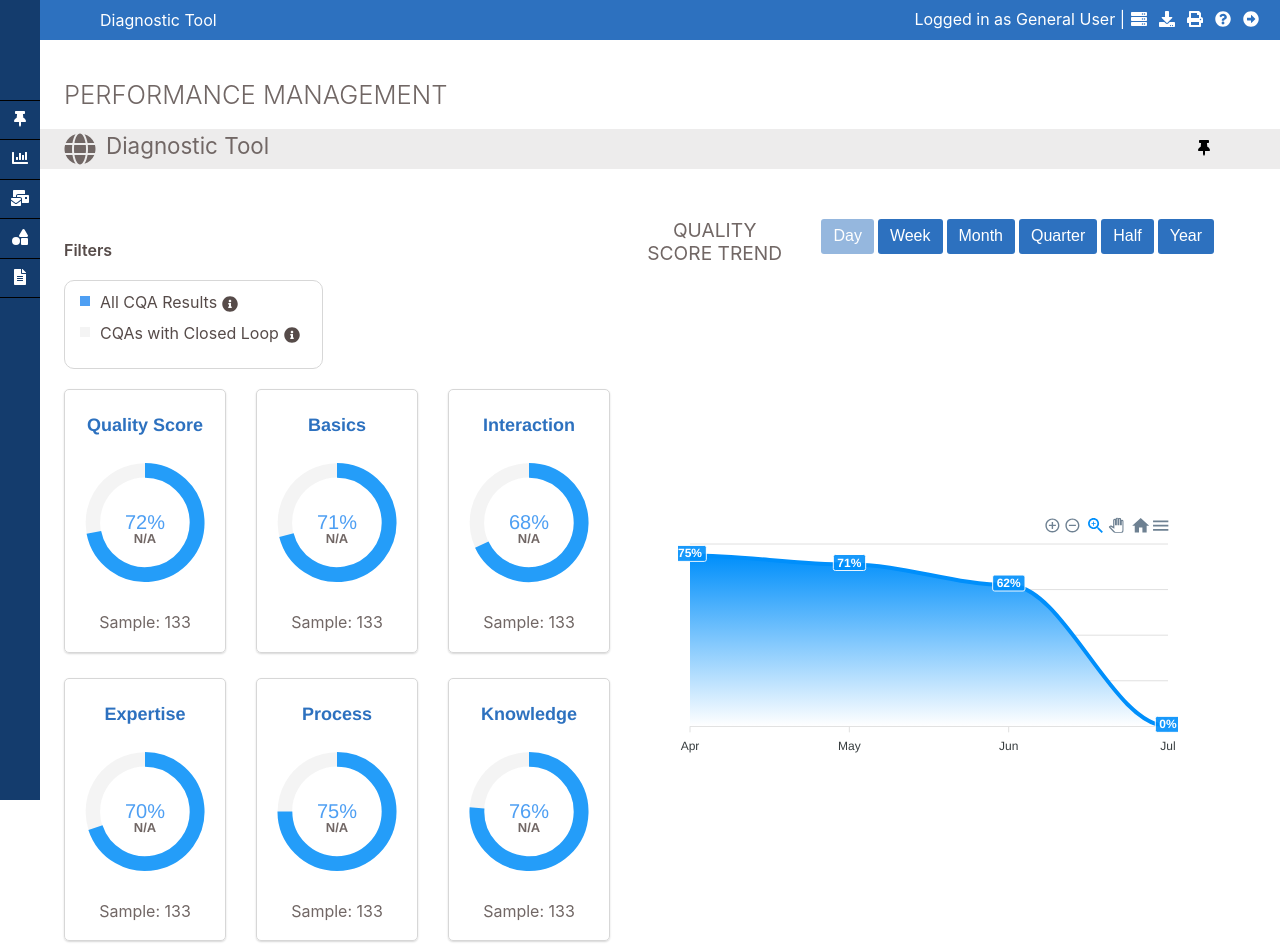
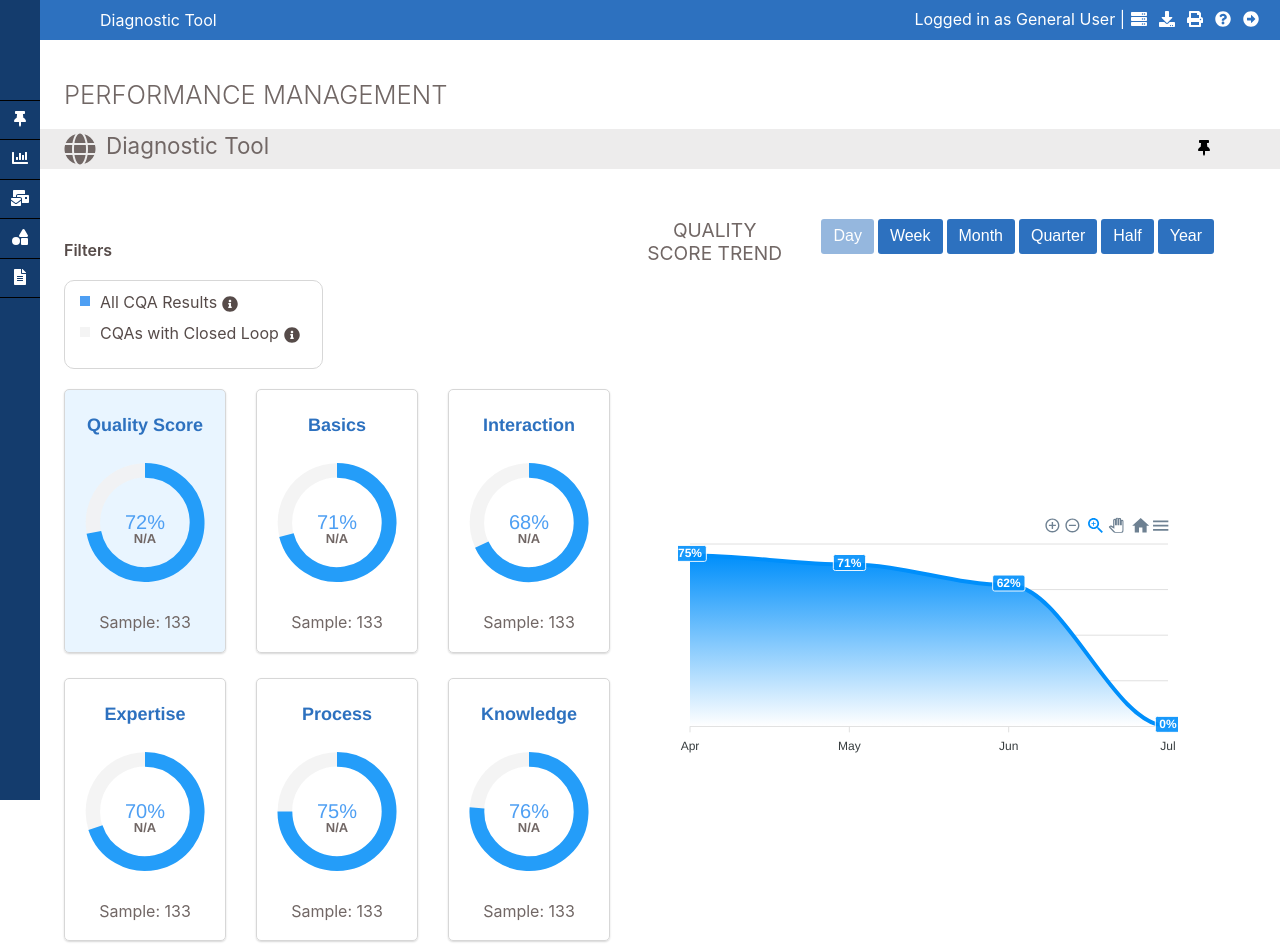
Before and after one commit to anhthuydang/perfomance-management-tool, a React (Create React App) app: page / in a window 1280 px wide. Built offline with nearby package versions, Linux system fonts and the light colour scheme.

Commit message:
refactored backgroundColor circle chart function

```diff
--- a/src/components/areaChartText/AreaChartText.js
+++ b/src/components/areaChartText/AreaChartText.js
@@ -3,7 +3,9 @@ import './AreaChartText.css';
 
 class AreaChartText extends Component {
 
+    //NEED TO REFACTOR THIS FUNCTION! Use state instead of manipulating DOM directly!
     changeColor = (e) => {
+        console.log(e.target.textContent)
         //remove background color of the previously clicked button
         const clickedButton = document.querySelector(".clickedButton");
         if (clickedButton !== null) {
--- a/src/components/circle/CircleChart.js
+++ b/src/components/circle/CircleChart.js
@@ -48,9 +48,10 @@ class CircleChart extends Component {
   }
 
   render() {
-    const {name, sample, updateChart} = this.props;
+    const {name, sample, updateChart, circleId} = this.props;
+
     return (
-      <div className="circle" id={name} onClick={this.handleClick}>
+      <div className={circleId === name ? "circle clickedChart" : "circle"} id={name}>
 
         <Chart
         options={this.state.optionsRadial}
@@ -62,6 +63,7 @@ class CircleChart extends Component {
         />
 
         <p>Sample: {sample}</p>
+
       </div>
     );
   }
--- a/src/components/circle/CircleContainer.js
+++ b/src/components/circle/CircleContainer.js
@@ -51,6 +51,7 @@ class CircleContainer extends Component {
   }
 
   render() {
+    const {updateChart, circleId} = this.props;
     return (
       <div className="circleChartSection">
         <Filters />
@@ -62,7 +63,8 @@ class CircleContainer extends Component {
             score={this.state.gaugeData[index].score}
             name={this.state.gaugeData[index].name}
             sample={this.state.gaugeData[index].sample}
-            updateChart={this.props.updateChart}
+            updateChart={updateChart}
+            circleId={circleId}
             />
             )
           })}
--- a/src/components/main/Main.js
+++ b/src/components/main/Main.js
@@ -176,6 +176,10 @@ class Main extends Component {
    // trend name state
    chosenObject:'',
 
+   //circle chart background state
+   // clickedChart: false,
+   circleId: '',
+
    //Area Chart states
    options : {
       fill: {
@@ -214,7 +218,6 @@ componentDidMount() {
    const defaultTrend = Object.keys(defaultAreaData)[0];
    const defaultObject = Object.values(defaultAreaData)[0];
 
-
    defaultObject.map(value => {
       return (
          defaultScoreArray.push(value.score)
@@ -222,8 +225,11 @@ componentDidMount() {
       )
    })
 
-   //set default states for areachart
+   //set default states when page loads
    this.setState({
+      //set default state for background color of the first circle chart displayed on page load
+      circleId: defaultTrend,
+      //set default states for areachart
       chosenObject: defaultTrend,
       options: {
          ...this.state.options,
@@ -241,14 +247,11 @@ componentDidMount() {
 
 // function to update area chart and change background color of the clicked circle chart
 updateChart = (chosenObj) => {
-   // remove background color of the previously clicked chart
-   const clickedChart = document.querySelector(".clickedChart");
-   if (clickedChart !== null) {
-         clickedChart.classList.remove("clickedChart");
-        };
-   //add background color to the clicked chart
-   const newChart = document.getElementById(chosenObj);
-   newChart.classList.add("clickedChart");
+
+   //set states to change background color of the clicked circle chart
+   this.setState({
+      circleId: chosenObj,
+   })
 
    //get data of the chosen circle chart to display on area chart
    const newAreaData = {...this.state.areaData};
@@ -293,6 +296,7 @@ updateChart = (chosenObj) => {
             <div className="chartsContainer">
                <CircleContainer
                updateChart={this.updateChart}
+               circleId={this.state.circleId}
                />
                <div className="areaChart">
                  <AreaChartText chosenObject={this.state.chosenObject}/>
```
Also changed, not shown: src/components/circle/CircleChart.css (line endings or trailing spaces).
